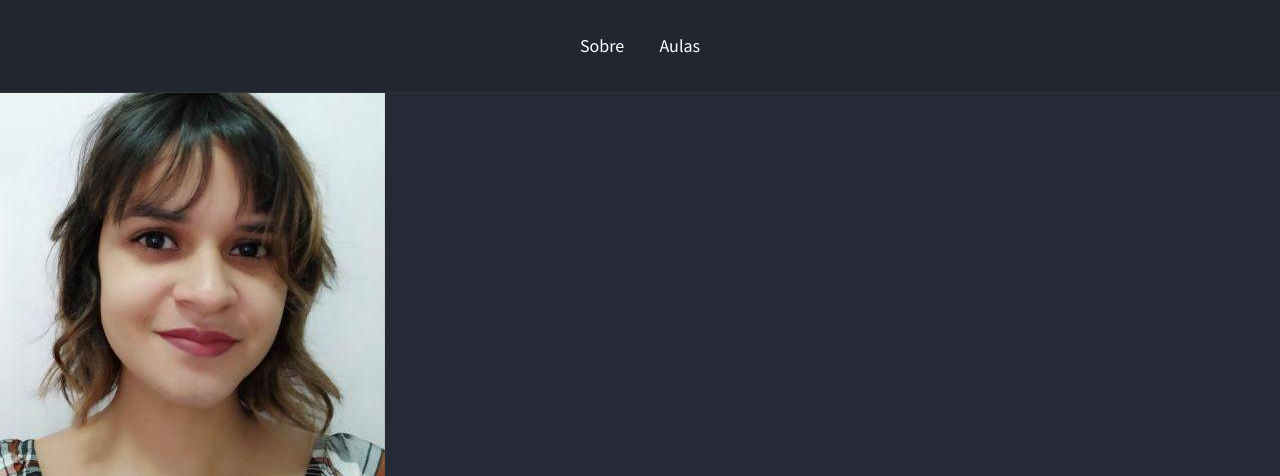
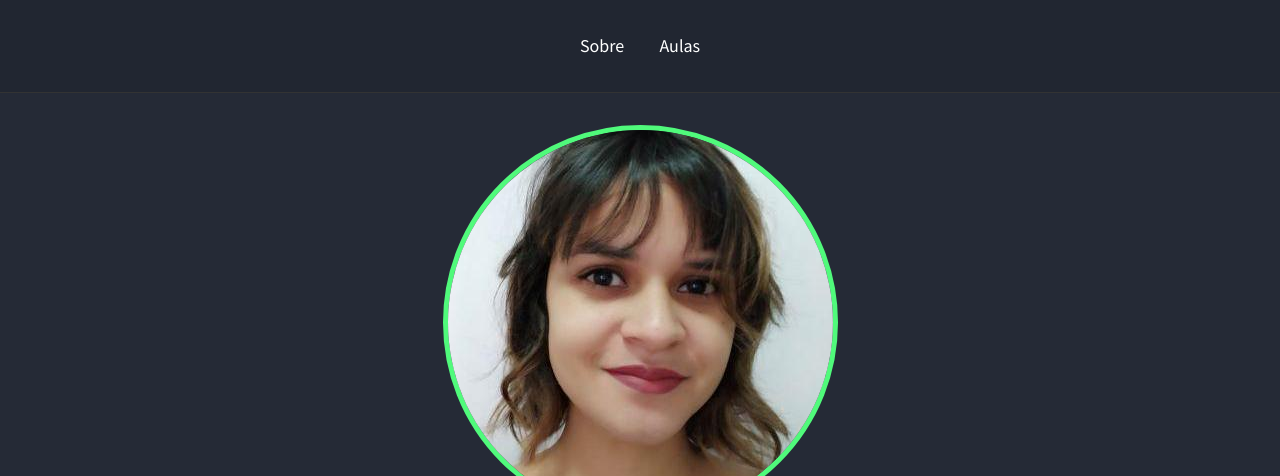
Before and after one commit to marciacssantos/portfolioRocketseat, a plain HTML site: page index.html in a window 1280 px wide. Shown: the top 476 px of the page. Drawn offline with Linux system fonts and the light colour scheme.

Commit message:
Estilizando avatar

```diff
--- a/styles.css
+++ b/styles.css
@@ -29,3 +29,14 @@ header div a:hover{
     color: #50fa7b;
     transition: color 200ms;
 }
+
+#wrapper{
+    text-align: center;
+    padding: 32px;
+}
+
+#wrapper img {
+    border-radius: 50%;
+    border: solid 5px #50fa7b;
+    margin-bottom: 32px;
+}
```
